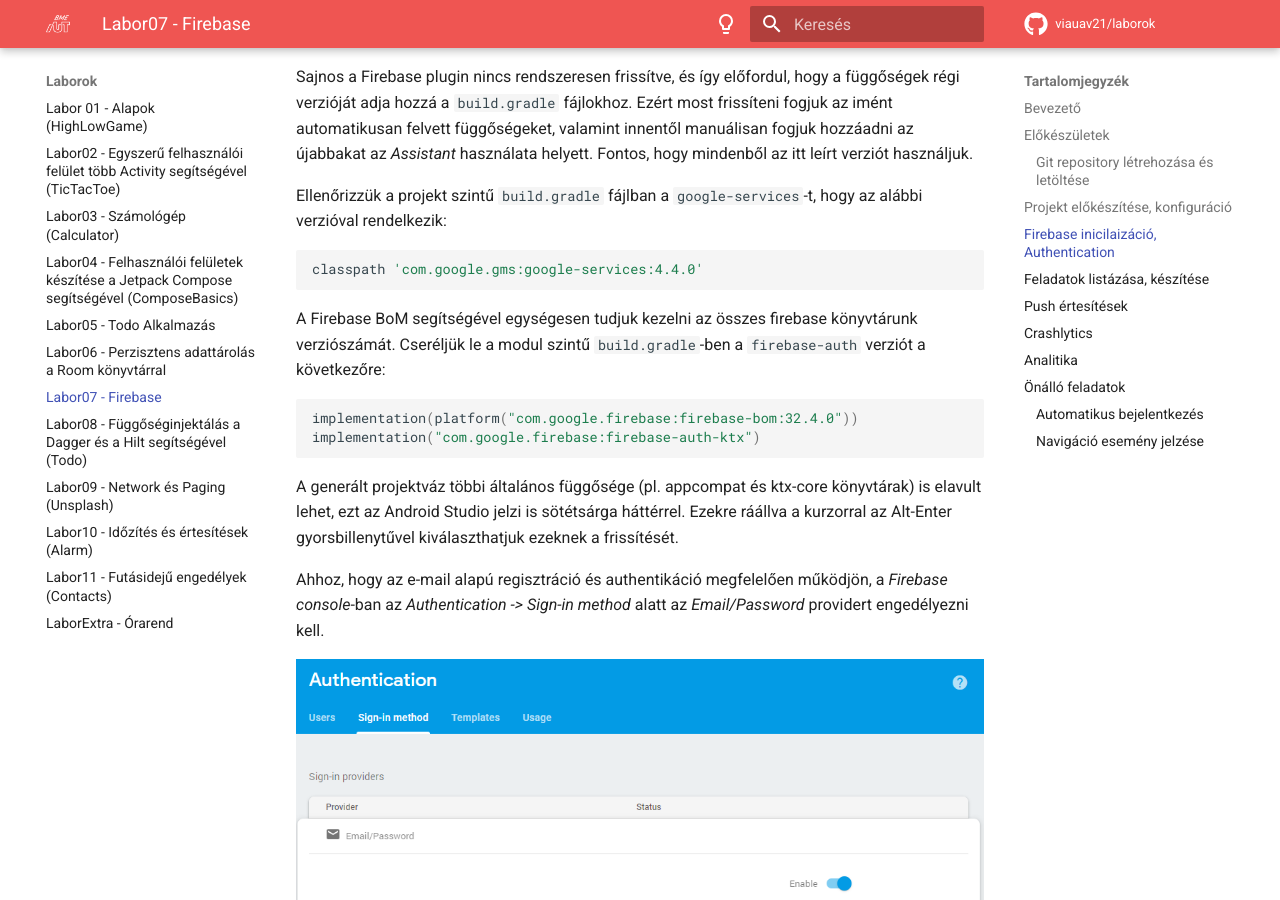
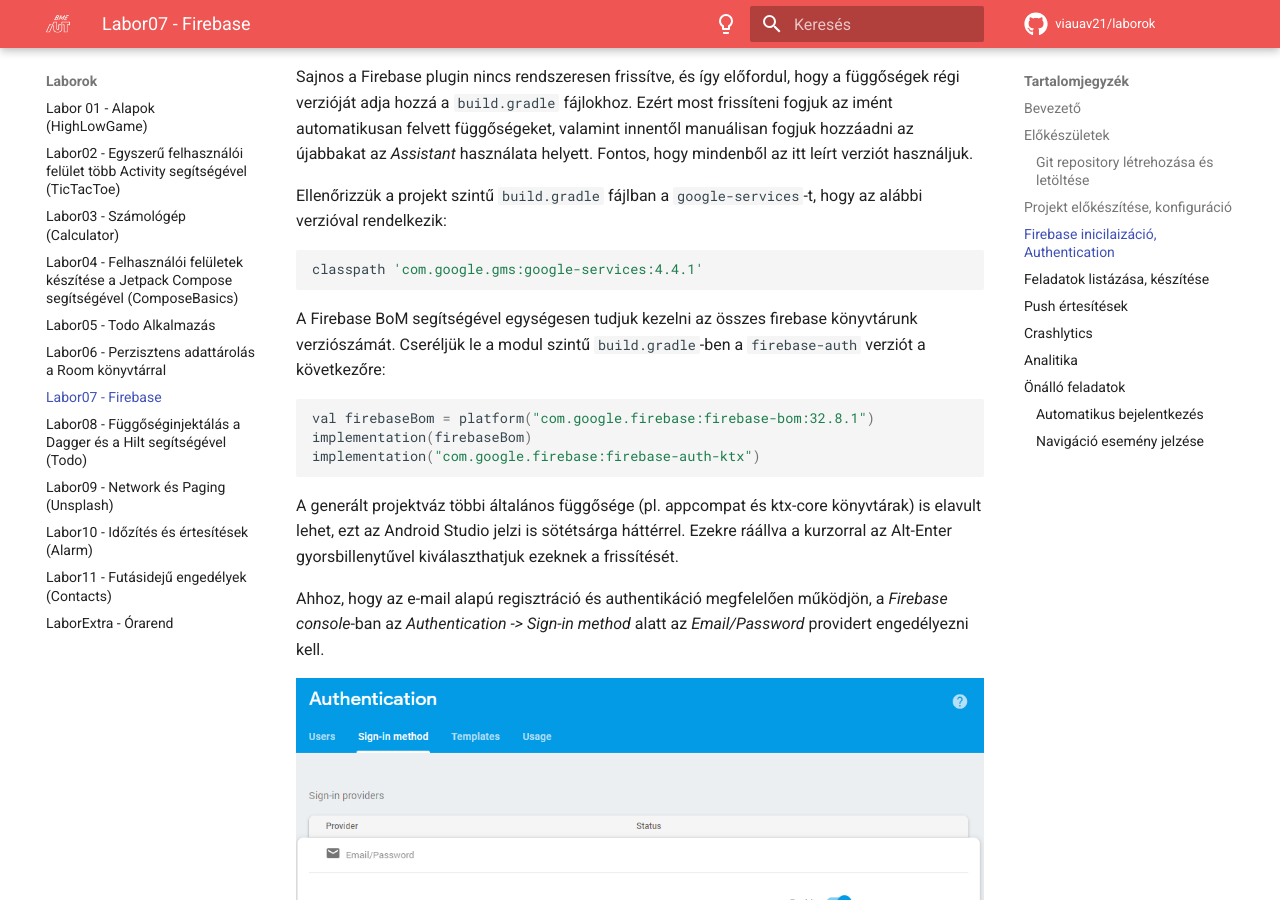
Before and after one commit to VIAUAV21/laborok, an MkDocs documentation site: the page built from docs/laborok/firebase/index.md, in a window 1280 px wide and 900 px high, scrolled down 4860 px. Built offline with MkDocs 1.6.1 and Material for MkDocs 9.7.7, drawn with Linux system fonts in a browser that asks for light colours; comment, search, counter and statistics services are not loaded.

Commit message:
Update index.md
firebase labor 2024 F1 update

````diff
--- a/docs/laborok/firebase/index.md
+++ b/docs/laborok/firebase/index.md
@@ -115,13 +115,14 @@
 Ellenőrizzük a projekt szintű `build.gradle` fájlban a `google-services`-t, hogy az alábbi verzióval rendelkezik:
 
 ```groovy
-classpath 'com.google.gms:google-services:4.4.0'
+classpath 'com.google.gms:google-services:4.4.1'
 ```
 
 A Firebase BoM segítségével egységesen tudjuk kezelni az összes firebase könyvtárunk verziószámát.
 Cseréljük le a modul szintű `build.gradle`-ben a `firebase-auth` verziót a következőre:
 ```groovy
-implementation(platform("com.google.firebase:firebase-bom:32.4.0"))
+val firebaseBom = platform("com.google.firebase:firebase-bom:32.8.1")
+implementation(firebaseBom)
 implementation("com.google.firebase:firebase-auth-ktx")
 ```
 
````
